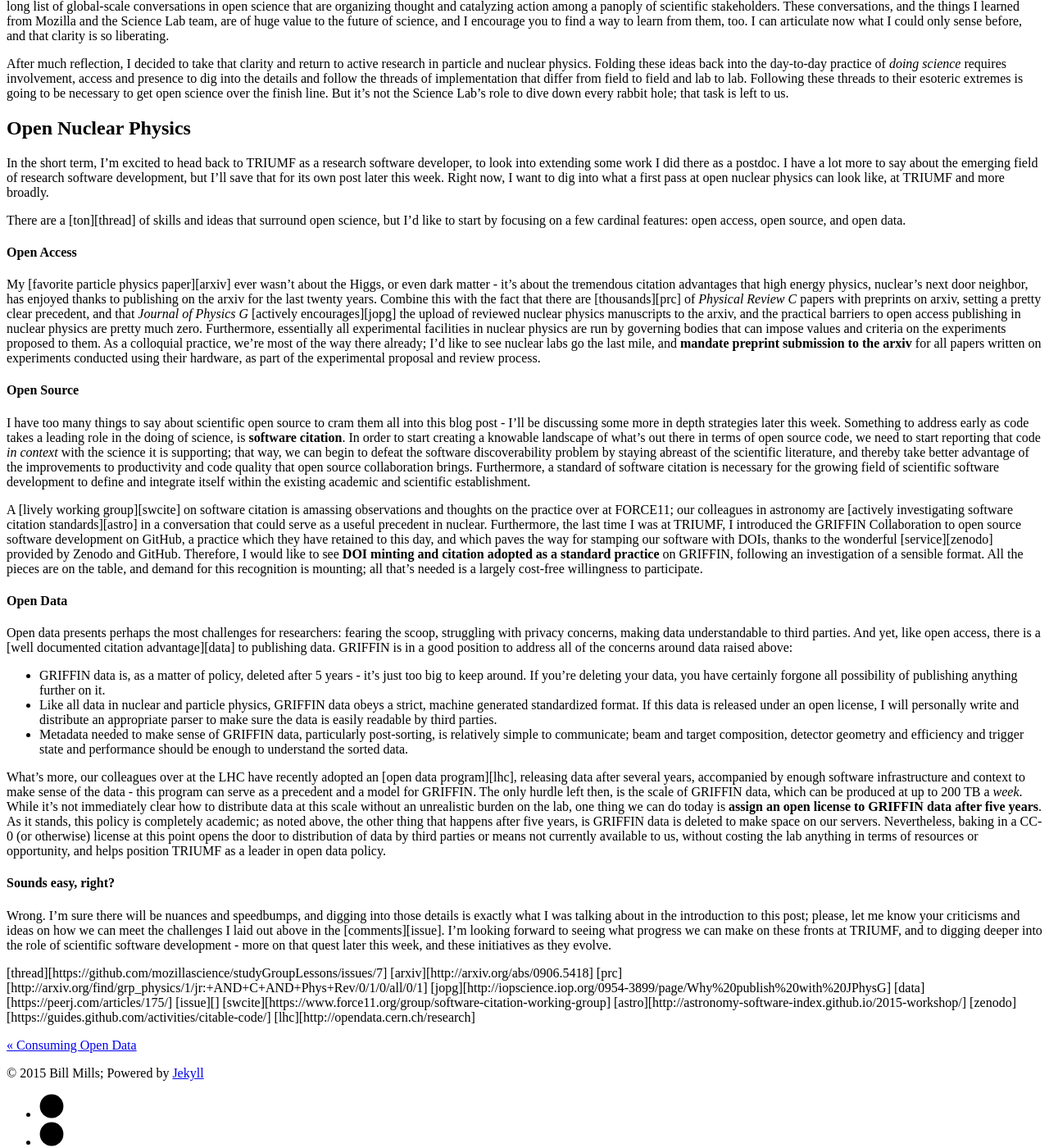
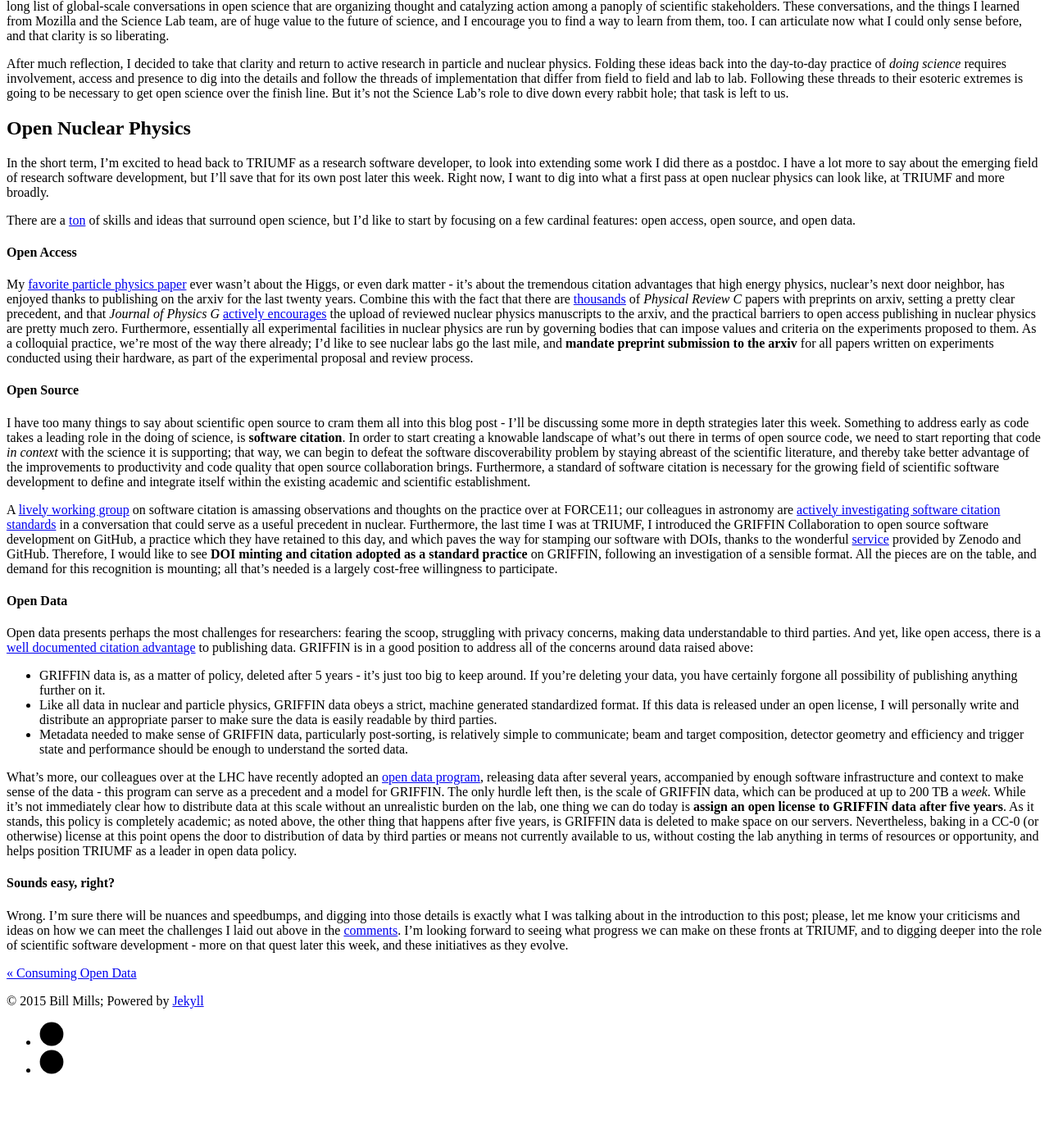
Before and after one commit to bkatiemills/blog, a Jekyll site: the page built from _posts/2015-08-17-future.markdown, in a window 1280 px wide and 1400 px high, scrolled down 267 px. Shown: the whole window at 82% size. Built offline with Jekyll 4.4.1, drawn with Linux system fonts in a browser that asks for light colours; nearby versions of some CDN libraries; Markdown is read by kramdown in place of the engine named in the settings; comment, search, counter and statistics services are not loaded; after the commit the page ends 1597 px from its top, so only the background shows below that; part of the change alters nothing that is shown.

Commit message:
Update 2015-08-17-future.markdown

```diff
--- a/_posts/2015-08-17-future.markdown
+++ b/_posts/2015-08-17-future.markdown
@@ -40,13 +40,13 @@ What's more, our colleagues over at the LHC have recently adopted an [open data
 
 Wrong. I'm sure there will be nuances and speedbumps, and digging into those details is exactly what I was talking about in the introduction to this post; please, let me know your criticisms and ideas on how we can meet the challenges I laid out above in the [comments][issue]. I'm looking forward to seeing what progress we can make on these fronts at TRIUMF, and to digging deeper into the role of scientific software development - more on that quest later this week, and these initiatives as they evolve.
 
-[thread][https://github.com/mozillascience/studyGroupLessons/issues/7]
-[arxiv][http://arxiv.org/abs/0906.5418]
-[prc][http://arxiv.org/find/grp_physics/1/jr:+AND+C+AND+Phys+Rev/0/1/0/all/0/1]
-[jopg][http://iopscience.iop.org/0954-3899/page/Why%20publish%20with%20JPhysG]
-[data][https://peerj.com/articles/175/]
-[issue][]
-[swcite][https://www.force11.org/group/software-citation-working-group]
-[astro][http://astronomy-software-index.github.io/2015-workshop/]
-[zenodo][https://guides.github.com/activities/citable-code/]
-[lhc][http://opendata.cern.ch/research]
+[thread]: https://github.com/mozillascience/studyGroupLessons/issues/7
+[arxiv]: http://arxiv.org/abs/0906.5418
+[prc]: http://arxiv.org/find/grp_physics/1/jr:+AND+C+AND+Phys+Rev/0/1/0/all/0/1
+[jopg]: http://iopscience.iop.org/0954-3899/page/Why%20publish%20with%20JPhysG
+[data]: https://peerj.com/articles/175/
+[issue]: https://github.com/BillMills/blog/issues/2]
+[swcite]: https://www.force11.org/group/software-citation-working-group
+[astro]: http://astronomy-software-index.github.io/2015-workshop/
+[zenodo]: https://guides.github.com/activities/citable-code/
+[lhc]: http://opendata.cern.ch/research
```
